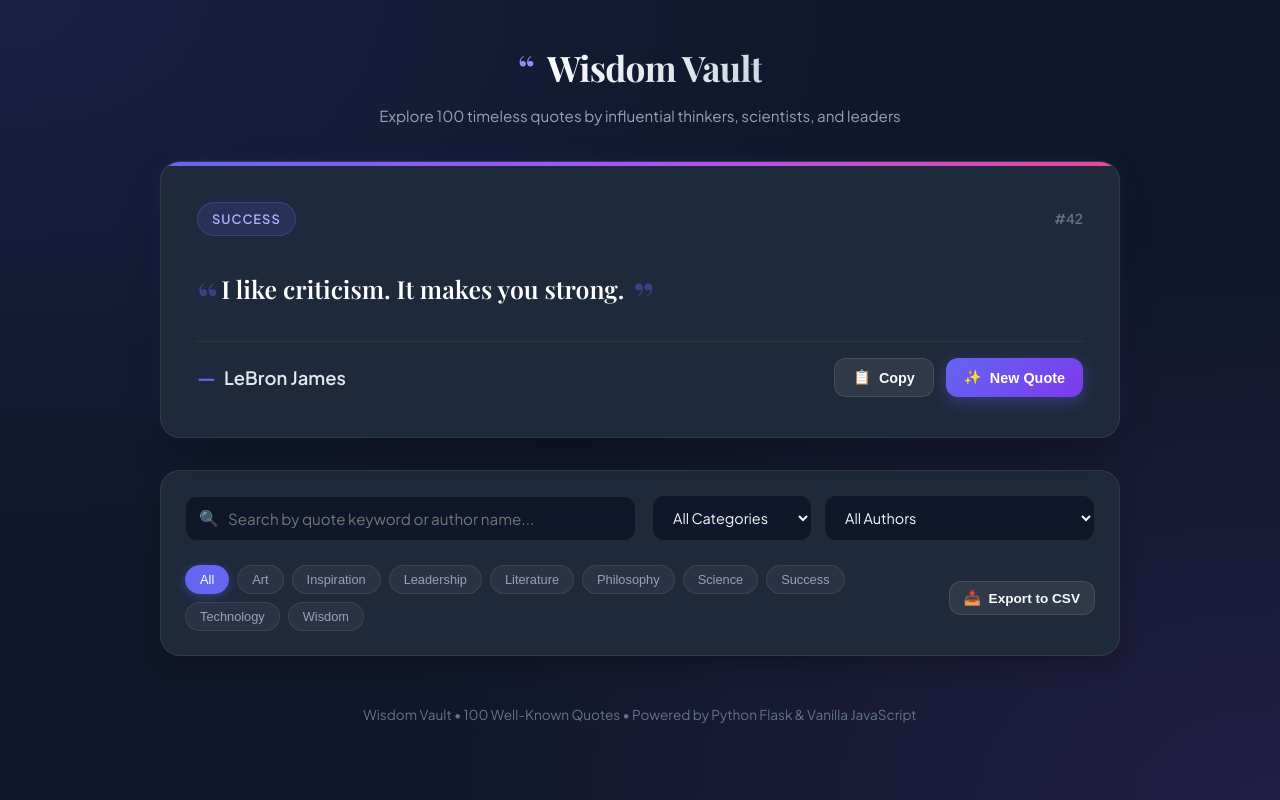
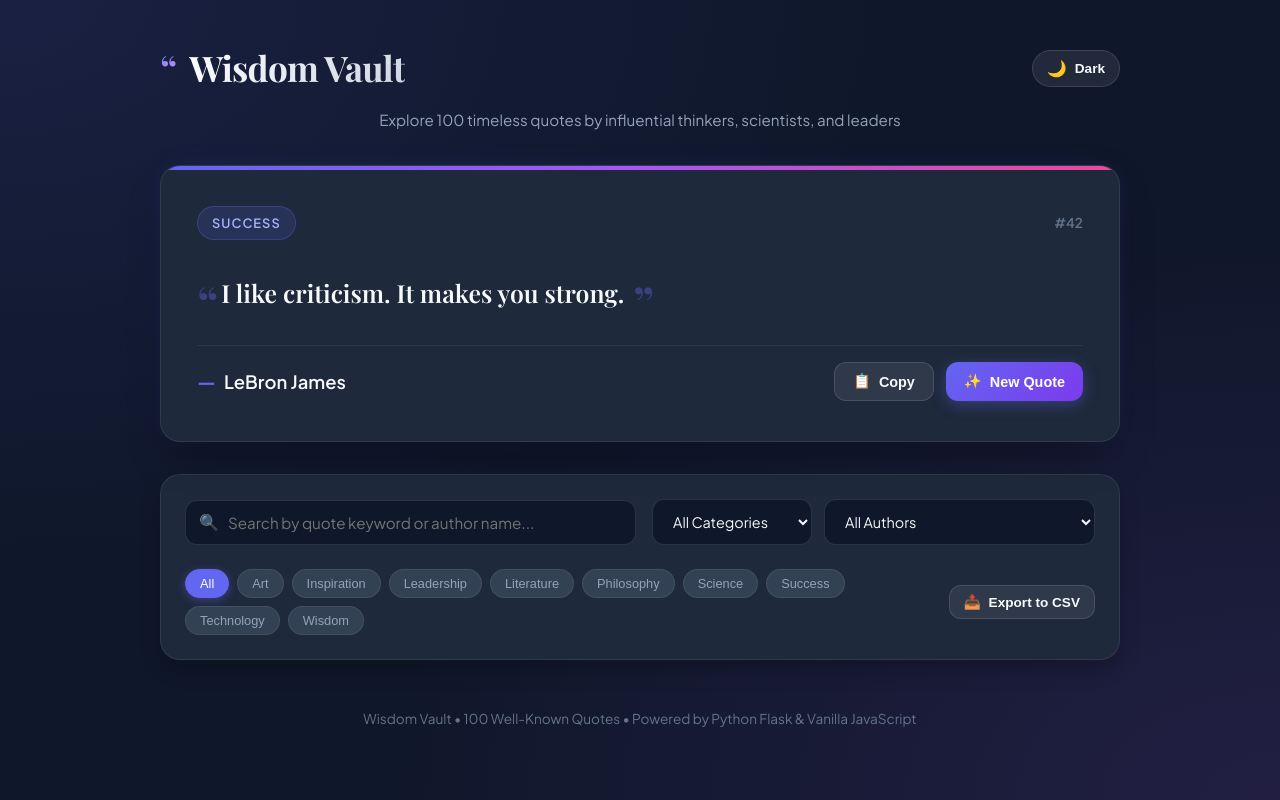
Before and after one commit to A1MaHaiD/handroid-famous-quotes, a Flask app: page / in a window 1280 px wide. Run offline with Flask 3, Linux system fonts and the light colour scheme; some web fonts are replaced.

Commit message:
Add Dark/Light mode toggle switch in header with CSS variable overriding

```diff
--- a/static/css/style.css
+++ b/static/css/style.css
@@ -1,11 +1,17 @@
 :root {
   --bg-color: #0f172a;
+  --bg-gradient-1: rgba(99, 102, 241, 0.12);
+  --bg-gradient-2: rgba(168, 85, 247, 0.12);
   --card-bg: #1e293b;
   --card-border: rgba(255, 255, 255, 0.08);
   --card-hover: rgba(255, 255, 255, 0.03);
+  --input-bg: #0f172a;
+  --input-border: rgba(255, 255, 255, 0.12);
   --text-primary: #f8fafc;
   --text-secondary: #94a3b8;
   --text-muted: #64748b;
+  --title-gradient-start: #ffffff;
+  --title-gradient-end: #cbd5e1;
   --accent-primary: #6366f1;
   --accent-hover: #4f46e5;
   --accent-glow: rgba(99, 102, 241, 0.25);
@@ -13,12 +19,45 @@
   --badge-text: #a5b4fc;
   --pill-bg: #334155;
   --pill-active-bg: #6366f1;
+  --btn-secondary-bg: rgba(255, 255, 255, 0.08);
+  --btn-secondary-border: rgba(255, 255, 255, 0.12);
+  --btn-secondary-hover: rgba(255, 255, 255, 0.14);
+  --divider-color: rgba(255, 255, 255, 0.06);
   --radius-lg: 20px;
   --radius-md: 12px;
   --radius-sm: 8px;
   --shadow-lg: 0 20px 40px -15px rgba(0, 0, 0, 0.5), 0 0 30px -10px var(--accent-glow);
   --shadow-md: 0 10px 25px -5px rgba(0, 0, 0, 0.3);
   --transition: all 0.25s cubic-bezier(0.4, 0, 0.2, 1);
+}
+
+[data-theme="light"] {
+  --bg-color: #f1f5f9;
+  --bg-gradient-1: rgba(99, 102, 241, 0.07);
+  --bg-gradient-2: rgba(168, 85, 247, 0.07);
+  --card-bg: #ffffff;
+  --card-border: rgba(0, 0, 0, 0.08);
+  --card-hover: rgba(0, 0, 0, 0.02);
+  --input-bg: #f8fafc;
+  --input-border: #cbd5e1;
+  --text-primary: #0f172a;
+  --text-secondary: #475569;
+  --text-muted: #64748b;
+  --title-gradient-start: #0f172a;
+  --title-gradient-end: #334155;
+  --accent-primary: #4f46e5;
+  --accent-hover: #4338ca;
+  --accent-glow: rgba(79, 70, 229, 0.15);
+  --badge-bg: rgba(79, 70, 229, 0.08);
+  --badge-text: #4338ca;
+  --pill-bg: #e2e8f0;
+  --pill-active-bg: #4f46e5;
+  --btn-secondary-bg: #f1f5f9;
+  --btn-secondary-border: #cbd5e1;
+  --btn-secondary-hover: #e2e8f0;
+  --divider-color: rgba(0, 0, 0, 0.08);
+  --shadow-lg: 0 20px 40px -15px rgba(15, 23, 42, 0.08), 0 0 25px -5px var(--accent-glow);
+  --shadow-md: 0 10px 25px -5px rgba(15, 23, 42, 0.06);
 }
 
 * {
@@ -37,9 +76,10 @@ body {
   padding: 40px 20px;
   line-height: 1.6;
   background-image:
-    radial-gradient(at 0% 0%, rgba(99, 102, 241, 0.12) 0px, transparent 50%),
-    radial-gradient(at 100% 100%, rgba(168, 85, 247, 0.12) 0px, transparent 50%);
+    radial-gradient(at 0% 0%, var(--bg-gradient-1) 0px, transparent 50%),
+    radial-gradient(at 100% 100%, var(--bg-gradient-2) 0px, transparent 50%);
   background-attachment: fixed;
+  transition: background-color 0.3s ease, color 0.3s ease;
 }
 
 .app-container {
@@ -56,7 +96,15 @@ body {
   display: flex;
   flex-direction: column;
   align-items: center;
-  gap: 8px;
+  gap: 12px;
+  width: 100%;
+}
+
+.header-main-row {
+  display: flex;
+  justify-content: space-between;
+  align-items: center;
+  width: 100%;
 }
 
 .logo-area {
@@ -89,6 +137,42 @@ body {
   color: var(--text-secondary);
   font-size: 0.95rem;
   max-width: 540px;
+}
+
+/* Theme Toggle Button */
+.theme-toggle-wrap {
+  display: flex;
+  align-items: center;
+}
+
+.theme-toggle-btn {
+  display: inline-flex;
+  align-items: center;
+  gap: 8px;
+  background-color: var(--btn-secondary-bg);
+  border: 1px solid var(--btn-secondary-border);
+  color: var(--text-primary);
+  padding: 8px 14px;
+  border-radius: 9999px;
+  font-size: 0.85rem;
+  font-weight: 600;
+  cursor: pointer;
+  transition: var(--transition);
+  outline: none;
+}
+
+.theme-toggle-btn:hover {
+  background-color: var(--btn-secondary-hover);
+  border-color: var(--accent-primary);
+  transform: translateY(-1px);
+}
+
+.theme-toggle-btn:focus-visible {
+  box-shadow: 0 0 0 3px var(--accent-glow);
+}
+
+.theme-toggle-icon {
+  font-size: 1rem;
 }
 
 /* Featured Quote Card */
@@ -168,7 +252,7 @@ blockquote {
   font-size: 1.55rem;
   line-height: 1.5;
   font-weight: 500;
-  color: #ffffff;
+  color: var(--text-primary);
   transition: opacity 0.2s ease;
 }
 
@@ -197,7 +281,7 @@ blockquote {
 .quote-author {
   font-size: 1.15rem;
   font-weight: 600;
-  color: #e2e8f0;
+  color: var(--text-primary);
 }
 
 .card-actions {
@@ -241,13 +325,13 @@ blockquote {
 }
 
 .btn-secondary {
-  background-color: rgba(255, 255, 255, 0.08);
+  background-color: var(--btn-secondary-bg);
   color: var(--text-primary);
-  border: 1px solid rgba(255, 255, 255, 0.1);
+  border: 1px solid var(--btn-secondary-border);
 }
 
 .btn-secondary:hover {
-  background-color: rgba(255, 255, 255, 0.14);
+  background-color: var(--btn-secondary-hover);
   transform: translateY(-1px);
 }
 
@@ -288,8 +373,8 @@ blockquote {
 #searchInput {
   width: 100%;
   padding: 12px 38px 12px 42px;
-  background-color: #0f172a;
-  border: 1px solid var(--card-border);
+  background-color: var(--input-bg);
+  border: 1px solid var(--input-border);
   border-radius: var(--radius-md);
   color: var(--text-primary);
   font-size: 0.95rem;
@@ -325,8 +410,8 @@ blockquote {
 }
 
 .filter-select {
-  background-color: #0f172a;
-  border: 1px solid var(--card-border);
+  background-color: var(--input-bg);
+  border: 1px solid var(--input-border);
   border-radius: var(--radius-md);
   color: var(--text-primary);
   padding: 12px 16px;
@@ -361,8 +446,8 @@ blockquote {
 }
 
 .pill-btn {
-  background-color: rgba(255, 255, 255, 0.05);
-  border: 1px solid rgba(255, 255, 255, 0.08);
+  background-color: var(--pill-bg);
+  border: 1px solid var(--card-border);
   color: var(--text-secondary);
   padding: 6px 14px;
   border-radius: 9999px;
--- a/static/js/app.js
+++ b/static/js/app.js
@@ -22,12 +22,43 @@ document.addEventListener('DOMContentLoaded', () => {
   const resultsCount = document.getElementById('resultsCount');
   const toast = document.getElementById('toast');
 
+  const themeToggleBtn = document.getElementById('themeToggleBtn');
+  const themeToggleIcon = document.getElementById('themeToggleIcon');
+  const themeToggleLabel = document.getElementById('themeToggleLabel');
+
   let currentQuote = null;
   let activeCategory = '';
   let searchDebounceTimer = null;
 
   // Initialize App
+  initTheme();
   init();
+
+  function initTheme() {
+    const savedTheme = localStorage.getItem('theme') || 'dark';
+    applyTheme(savedTheme);
+  }
+
+  function applyTheme(theme) {
+    document.documentElement.setAttribute('data-theme', theme);
+    if (themeToggleIcon && themeToggleLabel) {
+      if (theme === 'light') {
+        themeToggleIcon.textContent = '☀️';
+        themeToggleLabel.textContent = 'Light';
+      } else {
+        themeToggleIcon.textContent = '🌙';
+        themeToggleLabel.textContent = 'Dark';
+      }
+    }
+  }
+
+  function toggleTheme() {
+    const current = document.documentElement.getAttribute('data-theme') || 'dark';
+    const nextTheme = current === 'light' ? 'dark' : 'light';
+    applyTheme(nextTheme);
+    localStorage.setItem('theme', nextTheme);
+    showToast(`Switched to ${nextTheme} mode ✨`);
+  }
 
   async function init() {
     await Promise.all([
@@ -40,6 +71,10 @@ document.addEventListener('DOMContentLoaded', () => {
 
   // Event Listeners Setup
   function setupEventListeners() {
+    if (themeToggleBtn) {
+      themeToggleBtn.addEventListener('click', toggleTheme);
+    }
+
     btnNewRandom.addEventListener('click', () => {
       fetchRandomQuote(activeCategory, authorSelect.value);
     });
--- a/templates/index.html
+++ b/templates/index.html
@@ -13,9 +13,17 @@
   <div class="app-container">
     <!-- Header -->
     <header class="app-header">
-      <div class="logo-area">
-        <span class="logo-icon">“</span>
-        <h1>Wisdom Vault</h1>
+      <div class="header-main-row">
+        <div class="logo-area">
+          <span class="logo-icon">“</span>
+          <h1>Wisdom Vault</h1>
+        </div>
+        <div class="theme-toggle-wrap">
+          <button class="theme-toggle-btn" id="themeToggleBtn" title="Switch between Dark and Light mode" aria-label="Toggle Dark/Light Mode">
+            <span class="theme-toggle-icon" id="themeToggleIcon">🌙</span>
+            <span class="theme-toggle-label" id="themeToggleLabel">Dark</span>
+          </button>
+        </div>
       </div>
       <p class="subtitle">Explore 100 timeless quotes by influential thinkers, scientists, and leaders</p>
     </header>
```
Also changed, not shown: other parts of static/css/style.css (+33 -16 lines).
